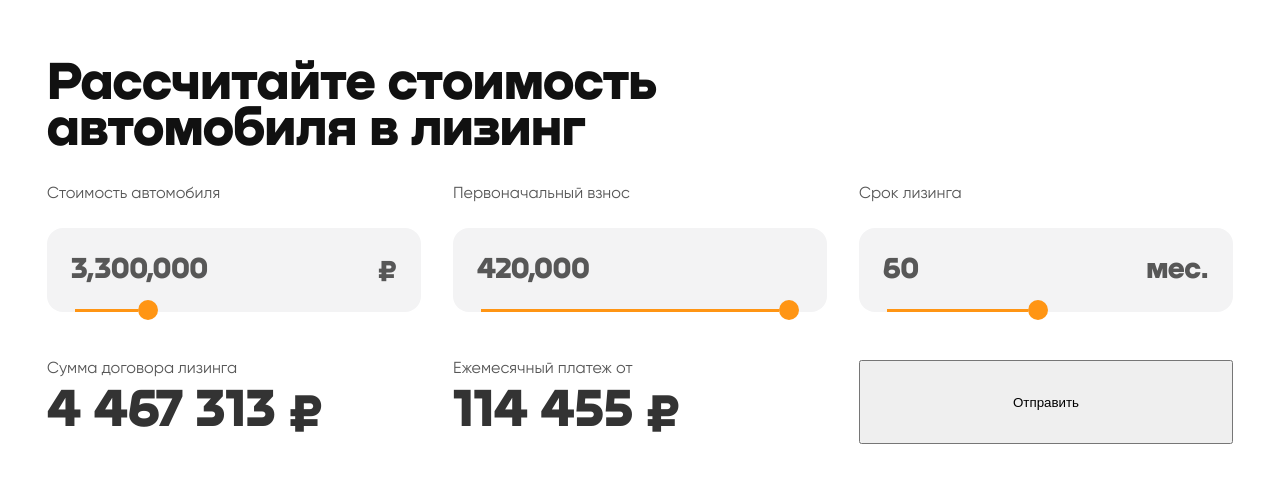
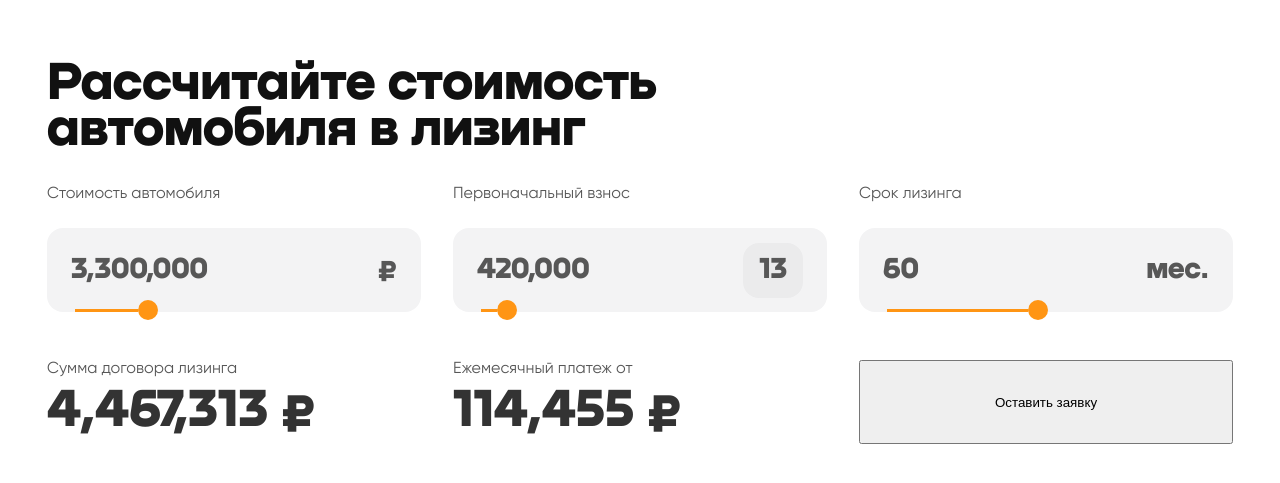
Before and after one commit to shtramvasov/friendlee-test, a React (Vite) app: page / in a window 1280 px wide. Shown: the part 147-630 px from the top of the page. Built offline with nearby package versions, Linux system fonts and the light colour scheme.

Commit message:
added getPercentages util

```diff
--- a/package.json
+++ b/package.json
@@ -9,10 +9,10 @@
 		"preview": "vite preview"
 	},
 	"dependencies": {
+		"classnames": "^2.3.2",
+		"path": "^0.12.7",
 		"react": "^18.2.0",
 		"react-dom": "^18.2.0",
-		"classnames": "^2.3.2",
-		"path": "^0.12.7",
 		"sass": "^1.57.1"
 	},
 	"devDependencies": {
--- a/src/App.jsx
+++ b/src/App.jsx
@@ -6,7 +6,7 @@ function App() {
 	return (
 		<Layout>
 			<Heading text={'Рассчитайте стоимость автомобиля в лизинг'} />
-      <Form />
+			<Form />
 		</Layout>
 	)
 }
--- /dev/null
+++ b/src/components/Button/Button.jsx
@@ -0,0 +1,8 @@
+import styles from './Button.module.scss'
+import classnames from 'classnames'
+
+function Button({ children }) {
+	return <button className={classnames(styles.button)}>{children}</button>
+}
+
+export default Button
--- a/src/components/Form/Form.jsx
+++ b/src/components/Form/Form.jsx
@@ -1,32 +1,55 @@
+import { useEffect, useState } from 'react'
 import Input from '@components/Input/Input'
+import Button from '@components/Button/Button'
+import { formatNumber } from '@utils/formatNumbers'
 import styles from './Form.module.scss'
 
 function Form() {
+	const [data, setData] = useState({ price: 3300000, fee: 420000, feePercent: 13, month: 60, total: 4467313,  totalMonthly: 114455})
+
+  useEffect(() => {
+
+  })
+
 	return (
 		<form className={styles.form}>
 			<fieldset className={styles.form__fieldset}>
 				<Input
 					label='Стоимость автомобиля'
-					initialValue={3300000}
+					initialValue={data.price}
+					handleChange={newValue =>
+						setData(prev => ({ ...prev, price: newValue }))
+					}
 					variant='price'
 				/>
 				<Input
 					label='Первоначальный взнос'
-					initialValue={420000}
+					initialValue={data.fee}
+          price={data.price}
+					handleChange={newValue =>
+						setData(prev => ({ ...prev, fee: newValue }))
+					}
 					variant='fee'
 				/>
-				<Input label='Срок лизинга' initialValue={60} variant='month' />
+				<Input
+					label='Срок лизинга'
+					initialValue={data.month}
+					handleChange={newValue =>
+						setData(prev => ({ ...prev, month: newValue }))
+					}
+					variant='month'
+				/>
 			</fieldset>
 			<footer className={styles.form__footer}>
-				<div className={styles.form__details}>
+				<div>
 					<p>Сумма договора лизинга</p>
-					<p className='text--large'>4 467 313 ₽</p>
+					<p className='text--large'>{formatNumber(data.total)} ₽</p>
 				</div>
-				<div className={styles.form__details}>
+				<div>
 					<p>Ежемесячный платеж от</p>
-					<p className='text--large'>114 455 ₽</p>
+					<p className='text--large'>{formatNumber(data.totalMonthly)} ₽</p>
 				</div>
-        <button>Отправить</button>
+				<Button>Оставить заявку</Button>
 			</footer>
 		</form>
 	)
--- a/src/components/Form/Form.module.scss
+++ b/src/components/Form/Form.module.scss
@@ -1,7 +1,4 @@
 @import '../../assets/styles/breakpoints';
-
-.form {
-}
 
 .form__fieldset {
 	display: flex;
@@ -14,9 +11,6 @@
 .form__footer {
 	display: grid;
 	gap: 2rem;
-}
-
-.form__details {
 }
 
 @media (min-width: $md) {
@@ -36,7 +30,7 @@
 		gap: 2rem;
 	}
 
-  .form__footer {
-    grid-template-columns: 1fr 1fr 1fr;
-  }
+	.form__footer {
+		grid-template-columns: 1fr 1fr 1fr;
+	}
 }
--- a/src/components/Input/Input.jsx
+++ b/src/components/Input/Input.jsx
@@ -1,31 +1,46 @@
-import { useState } from 'react'
 import { formatNumber } from '@utils/formatNumbers'
 import styles from './Input.module.scss'
 import classnames from 'classnames'
+import { getPercentages } from '@utils/getPercentages'
 
-function Input({ label, initialValue, variant}) {
-	const [value, setValue] = useState(initialValue)
+function Input({ label, initialValue, variant, handleChange, price }) {
 	return (
 		<label className={styles.input}>
 			<p className={styles.input__label}>{label}</p>
 			<div className={styles.input__fields}>
 				<span className={styles.input__wrapper}>
 					<input
-						value={formatNumber(value)}
-						onChange={e => setValue(e.target.value)}
+						value={formatNumber(initialValue)}
+						onChange={e => handleChange(e.target.value)}
 						type='text'
 						className={classnames(styles.input__field, styles.input__number)}
 					/>
-					<p className={styles.input__suffix}>
-						{variant == 'price' ? '₽' : variant == 'month' ? 'мес.' : ''}
+					<p
+						className={classnames(styles.input__suffix, {
+							[styles.input__suffix_fee]: variant == 'fee',
+						})}
+					>
+						{variant == 'price'
+							? '₽'
+							: variant == 'fee'
+							? `${getPercentages(price, initialValue)}`
+							: 'мес.'}
 					</p>
 				</span>
 				<input
 					type='range'
-					min={variant == 'price' ? 1500000 : variant == 'month' ? 6 : 10}
-					max={variant == 'price' ? 10000000 : variant == 'month' ? 120 : 60}
-					value={value}
-					onChange={e => setValue(formatNumber(e.target.value))}
+					min={
+						variant == 'price' ? 1500000 : variant == 'month' ? 6 : price * 0.1
+					}
+					max={
+						variant == 'price'
+							? 10000000
+							: variant == 'month'
+							? 120
+							: price * 0.6
+					}
+					value={initialValue}
+					onChange={e => handleChange(e.target.value)}
 					className={classnames(styles.input__field, styles.input__range)}
 				/>
 			</div>
--- a/src/components/Input/Input.module.scss
+++ b/src/components/Input/Input.module.scss
@@ -33,6 +33,12 @@
 	color: $font-lightgray;
 	font-family: 'Nekst-Black';
 	font-weight: 700;
+
+	&_fee {
+		background-color: $bg-darkgray;
+		padding: 0.6rem 1rem;
+		border-radius: 1rem;
+	}
 }
 
 .input__field {
--- /dev/null
+++ b/src/utils/countTotal.js
@@ -0,0 +1,5 @@
+import { countTotalMonthly } from './countTotalMonthly'
+
+export const countTotal = () => {
+  fee + months * totalMonthly
+}
--- /dev/null
+++ b/src/utils/countTotalMonthly.js
@@ -0,0 +1,3 @@
+export const countTotalMonthly = (price, fee, months) => {
+  (price - fee) * (0.05 * Math.pow((1 + 0.05), months) / (Math.pow((1 + 0.05), months) - 1))
+}
--- /dev/null
+++ b/src/utils/getPercentages.js
@@ -0,0 +1,2 @@
+export const getPercentages = (total, percentage) =>
+	Math.ceil((percentage * 100) / total)
```
Also changed, not shown: src/components/Button/Button.module.scss (added).
